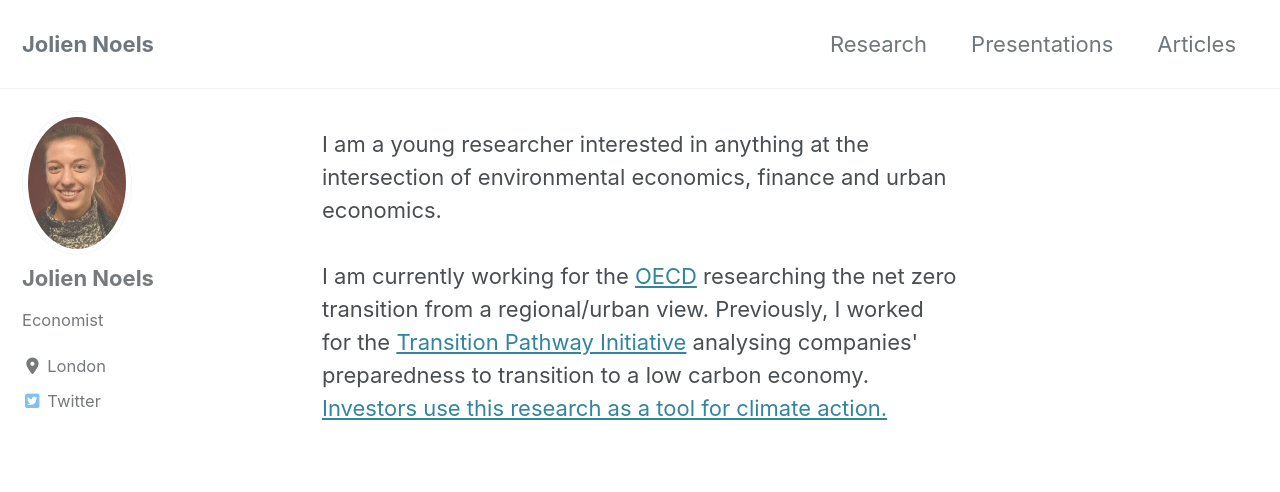
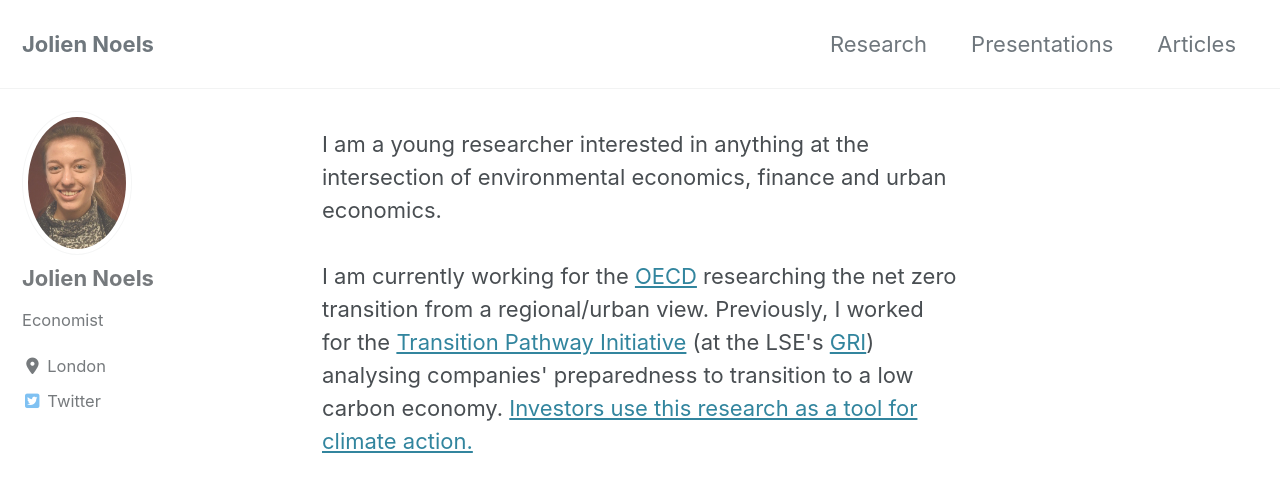
Before and after one commit to JolienNoels/joliennoels.github.io, a Jekyll site: the page built from index.html, in a window 1280 px wide and 900 px high. Shown: the top 492 px of the window. Built offline with Jekyll 4.4.1, drawn with Linux system fonts in a browser that asks for light colours; cached includes are drawn as plain includes; nearby versions of some CDN libraries; the list of posts is cut into pages by our own code.

Commit message:
Update home.html

```diff
--- a/_layouts/home.html
+++ b/_layouts/home.html
@@ -5,4 +5,4 @@
 I am a young researcher interested in anything at the intersection of environmental economics, finance and urban economics.
 <br>
 <br>
-I am currently working for the <a href="https://www.oecd.org">OECD</a> researching the net zero transition from a regional/urban view. Previously, I worked for the <a href="https://www.transitionpathwayinitiative.org">Transition Pathway Initiative</a> analysing companies' preparedness to transition to a low carbon economy. <a href="https://climateaction100.files.wordpress.com/2019/10/progressreport2019.pdf">Investors use this research as a tool for climate action.</a>
+I am currently working for the <a href="https://www.oecd.org">OECD</a> researching the net zero transition from a regional/urban view. Previously, I worked for the <a href="https://www.transitionpathwayinitiative.org">Transition Pathway Initiative</a> (at the LSE's <a href="https://www.lse.ac.uk/granthaminstitute/">GRI</a>) analysing companies' preparedness to transition to a low carbon economy. <a href="https://climateaction100.files.wordpress.com/2019/10/progressreport2019.pdf">Investors use this research as a tool for climate action.</a>
```
